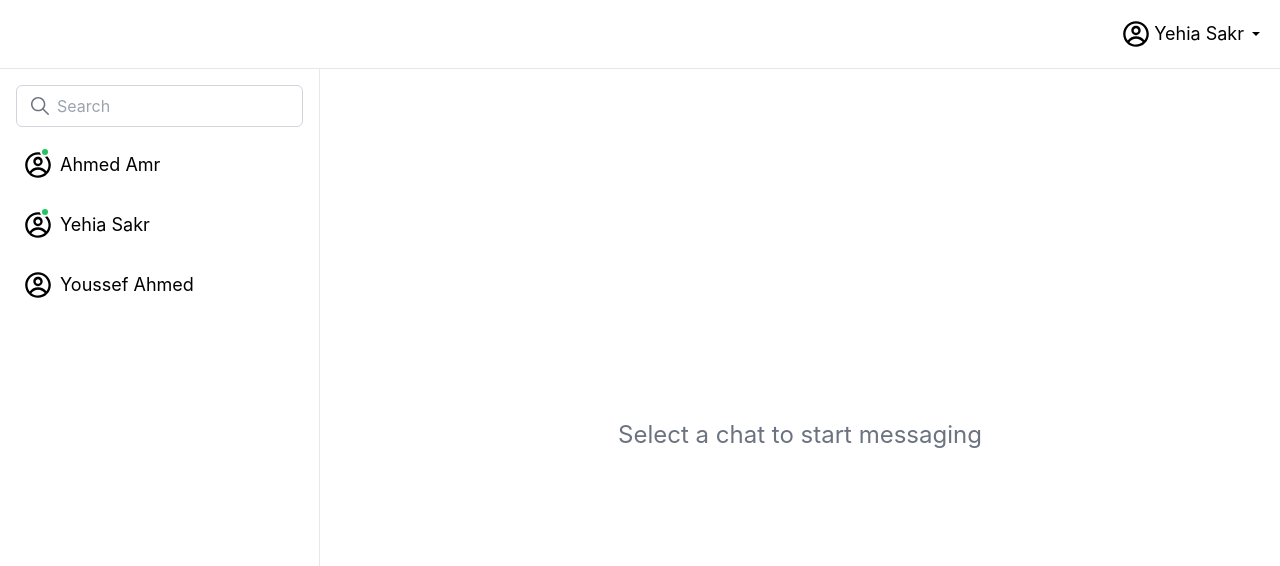
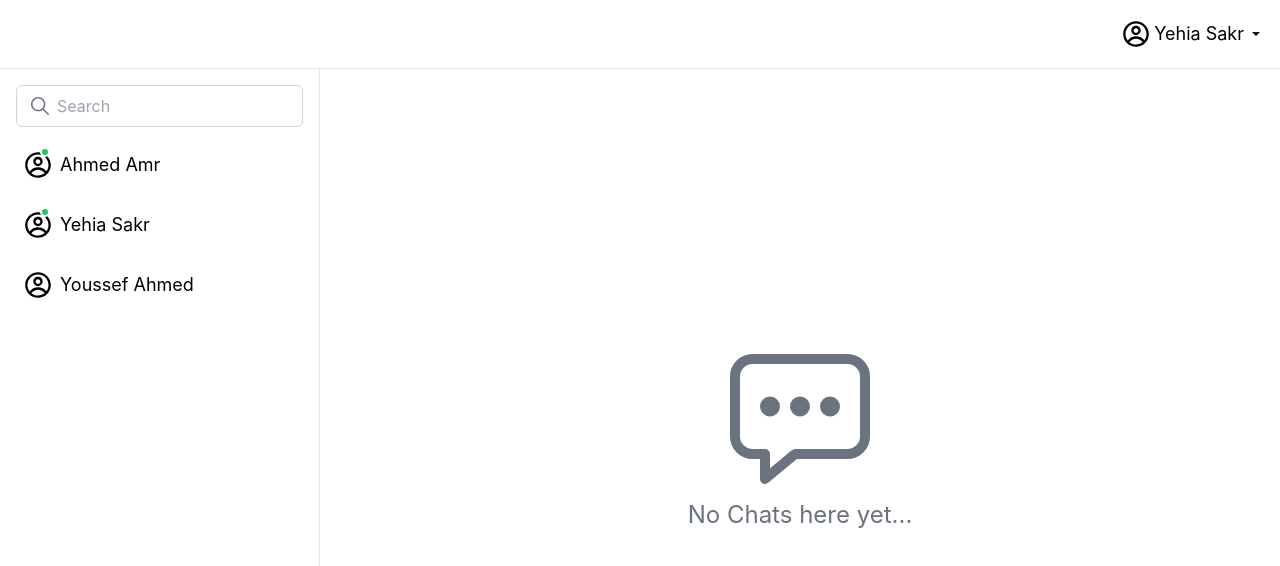
Before and after one commit to Yehia404/Chatting-Application, a React (Create React App) app: page /chat in a window 1280 px wide. Shown: the top 566 px of the page. Built offline with nearby package versions, Linux system fonts and the light colour scheme.

Commit message:
implement SearchBar

```diff
--- a/src/pages/Chat.js
+++ b/src/pages/Chat.js
@@ -46,6 +46,7 @@ const Chat = () => {
   const [messages, setMessages] = useState([]);
   const [message, setMessage] = useState("");
   const [showScrollButton, setShowScrollButton] = useState(false);
+  const [searchQuery, setSearchQuery] = useState("");
   const messagesEndRef = useRef(null);
   const messagesContainerRef = useRef(null);
 
@@ -100,6 +101,10 @@ const Chat = () => {
     scrollToBottom();
   }, [messages]);
 
+  const filteredUsers = users.filter((user) =>
+    user.name.toLowerCase().includes(searchQuery.toLowerCase())
+  );
+
   const selectedUser = users.find((user) => user.id === selectedUserId);
 
   return (
@@ -118,10 +123,12 @@ const Chat = () => {
               type="text"
               placeholder="Search"
               className="w-full p-2 pl-10 border rounded-md border-gray-300"
+              value={searchQuery}
+              onChange={(e) => setSearchQuery(e.target.value)}
             />
           </div>
           <ul className="space-y-4">
-            {users.map((user) => (
+            {filteredUsers.map((user) => (
               <li
                 key={user.id}
                 className={`flex items-center gap-x-2 ${
@@ -240,16 +247,17 @@ const Chat = () => {
                   className="w-full p-2 border rounded-full border-gray-300"
                 />
                 <div
-                  className="flex items-center justify-center bg-cyan-500 rounded-full w-10 h-10 text-white cursor-pointer"
+                  className="flex items-center justify-center bg-cyan-500 rounded-full w-10 h-10 cursor-pointer"
                   onClick={handleSendMessage}
                 >
-                  <IoMdSend className="w-5 h-5" />
+                  <IoMdSend className="w-6 h-6 text-white" />
                 </div>
               </div>
             </>
           ) : (
-            <div className="flex items-center justify-center h-full text-center text-gray-500">
-              <p className="text-2xl">Select a chat to start messaging</p>
+            <div className="flex flex-col flex-grow items-center justify-center text-center text-gray-500">
+              <IoChatboxEllipsesOutline className="w-40 h-40" />
+              <p className="text-2xl">No Chats here yet...</p>
             </div>
           )}
         </div>
```
